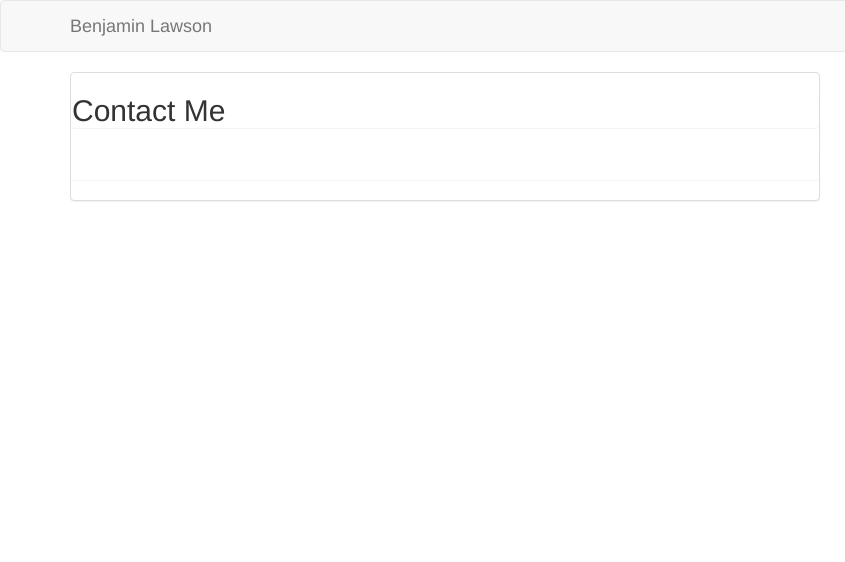
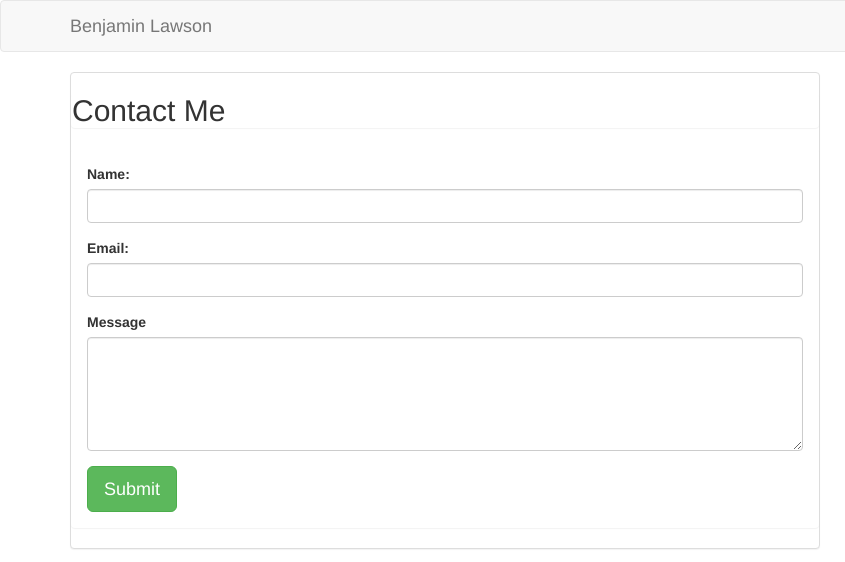
Before and after one commit to PicklesForEyes/Bootstrap-Portfolio, a plain HTML site: page contact.html in a window 1280 px wide. Shown: the top 562 px of the page, 0-845 px from the left. Drawn offline with nearby package versions, Linux system fonts and the light colour scheme.

Commit message:
added boxes and labels to form

```diff
--- a/contact.html
+++ b/contact.html
@@ -30,6 +30,19 @@
           <h2 class="panel panel-header">Contact Me</h2>
           <div class="panel panel-body">
             <!-- form -->
+            <div class="form-group">
+              <label for="usr">Name:</label>
+              <input type="text" class="form-control" id="usr">
+            </div>
+            <div class="form-group">
+              <label for="email">Email:</label>
+              <input type="Email" class="form-control" id="email">
+            </div>
+            <div class="form-group">
+              <label for="comment">Message</label>
+              <textarea class="form-control" rows="5" id="message"></textarea>
+            </div>
+            <button class="btn btn-success btn-lg">Submit</button>
           </div>
         </article>
       </div>
```
